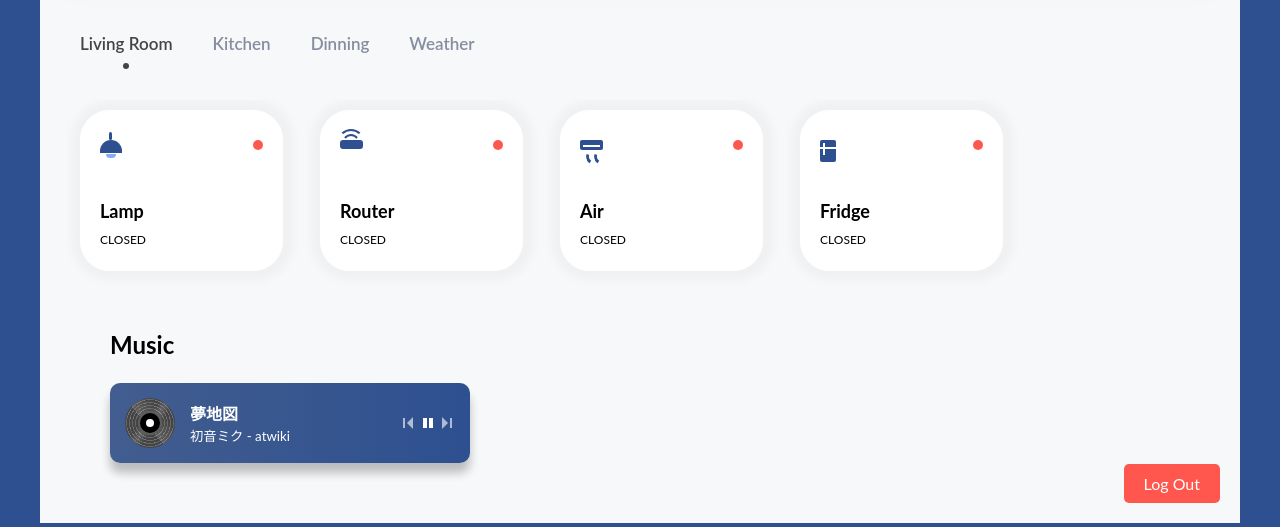
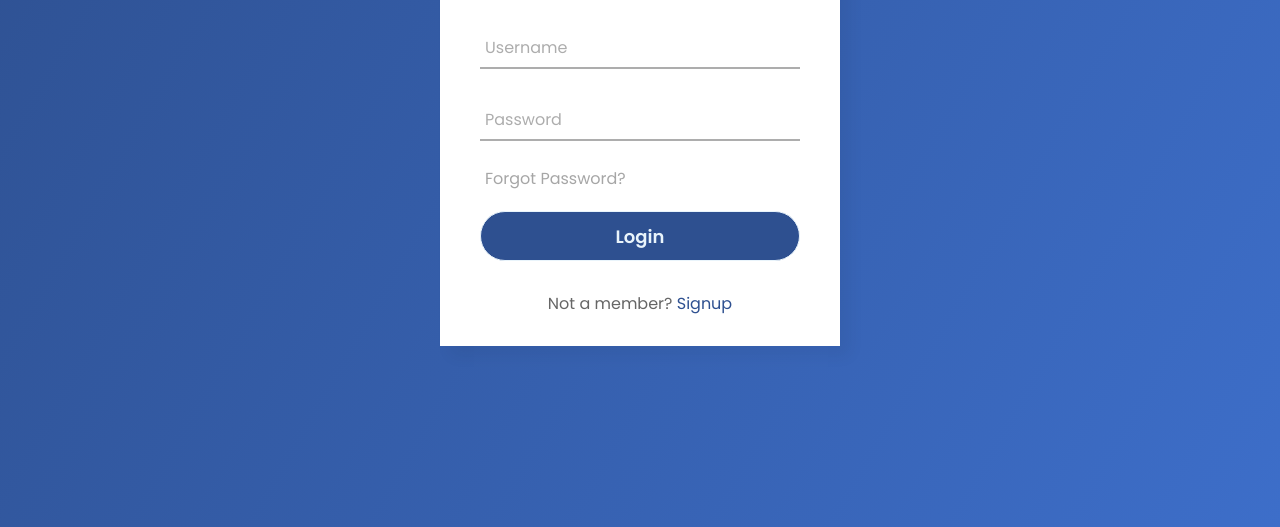
Before and after one commit to L1M1N4L/Smart-Home-FrontEnd, a plain HTML site: page index.html in a window 1280 px wide. Shown: the part 273-800 px from the top of the page. Drawn offline with Linux system fonts and the light colour scheme.

Commit message:
added login page and made some minor adjustments

```diff
--- a/index.html
+++ b/index.html
@@ -1,115 +1,31 @@
 <!DOCTYPE html>
-<html lang="en">
+<html lang="en" dir="ltr">
   <head>
-    <meta charset="UTF-8">
-    <meta name="viewport" content="width=device-width, initial-scale=1.0">
-    <title>Document</title>
-    <link rel="stylesheet" href="styles.css">
-    <script src="script.js"></script>
+    <meta charset="utf-8">
+    <title>Animated Login Form | CodingNepal</title>
+    <link rel="stylesheet" href="stylelogin.css">
   </head>
   <body>
-    <div class="dashboard">
-        <header>
-          <div class="f fe">
-            <div class="icon icon-w"></div>
-            <div class="heading">
-              <h5 class="date" id="date"></h5>
-              <h2 class="title">Cloudy</h2>
+    <div class="center">
+      <h1>Login</h1>
+      <form action="dashboard.html">
+        <div class="txt_field">
+          <input type="text" required>
+          <span></span>
+          <label>Username</label>
         </div>
+        <div class="txt_field">
+          <input type="password" required>
+          <span></span>
+          <label>Password</label>
         </div>
-
-          <div class="weather f">
-            <div>
-              <strong>26°<sup>C</sup></strong>
-              <p>Indoor Temp.</p>
+        <div class="pass">Forgot Password?</div>
+          <input type="submit" value="Login">
+        <div class="signup_link">
+          Not a member? <a href="#">Signup</a>
         </div>
-            <div>
-              <strong>48.2%</strong>
-              <p>Outdoor Humidity</p>
+      </form>
     </div>
-            <div>
-              <strong>52.99</strong>
-              <p>Indoor Temp.</p>
-            </div>
-          </div>
-        </header>
-        <section>
-        <!-- Category -->
-          <div class="category">
-            <ul>
-              <li><a href="#!" class="active">Living Room</a></li>
-              <li><a href="#!">Kitchen</a></li>
-              <li><a href="#!">Dinning</a></li>
-              <li><a href="#!">Weather</a></li>
-            </ul>
-          </div>
-        <!-- Appliances -->
-          <div class="appliances">
-
-            <div class="appliance">
-              <input type="checkbox" name="a" id="a">
-              <label for="a">
-                <i class="l"></i>
-                <strong>Lamp</strong>
-                <span data-o="opened" data-c="closed"></span>
-                <small></small>
-              </label>
-            </div>
-
-            <div class="appliance">
-              <input type="checkbox" name="a" id="b">
-              <label for="b">
-                <i class="r"></i>
-                <strong>Router</strong>
-                <span data-o="opened" data-c="closed"></span>
-                <small></small>
-              </label>
-            </div>
-
-            <div class="appliance">
-              <input type="checkbox" name="a" id="c">
-              <label for="c">
-                <i class="a"></i>
-                <strong>Air</strong>
-                <span data-o="opened" data-c="closed"></span>
-                <small></small>
-              </label>
-            </div>
-
-            <div class="appliance">
-              <input type="checkbox" name="a" id="d">
-              <label for="d">
-                <i class="f"></i>
-                <strong>Fridge</strong>
-                <span data-o="opened" data-c="closed"></span>
-                <small></small>
-              </label>
-            </div>
-
-            <div class="m-player">
-              <h2>Music</h2>
-              <br>
-              <div class="player">
-                <div class="disc"></div>
-                <div class="artist">
-                  <p>夢地図</p>
-                  <small>初音ミク - atwiki</small>
-
-                </div>
-                <div class="controls">
-                  <input type="checkbox" name="a" id="p">
-                  <label for="p">
-                    <div class="control"></div>
-                  </label>
-                </div>
-              </div>
-            </div>
-
-            <button class="logout-button">Log Out</button>
-          </div>
-        </section>
-      </div>
-
 
   </body>
 </html>
--- a/script.js
+++ b/script.js
@@ -45,3 +45,8 @@ document.addEventListener("DOMContentLoaded", function () {
         console.error("Element with id 'date' not found.");
     }
 });
+
+
+      function meowmeow() {
+        window.location.href="https://l1m1n4l.github.io/Smart-Home-FrontEnd/dashboard.html";
+      }
--- /dev/null
+++ b/stylelogin.css
@@ -0,0 +1,115 @@
+@import url('https://fonts.googleapis.com/css2?family=Noto+Sans:wght@700&family=Poppins:wght@400;500;600&display=swap');
+*{
+  margin: 0;
+  padding: 0;
+  box-sizing: border-box;
+  font-family: "Poppins", sans-serif;
+}
+body{
+  margin: 0;
+  padding: 0;
+  background: linear-gradient(120deg,#2e5090, #3d6ec9);
+  height: 100vh;
+  overflow: hidden;
+}
+.center{
+  position: absolute;
+  top: 50%;
+  left: 50%;
+  transform: translate(-50%, -50%);
+  width: 400px;
+  background: white;
+  border-radius: px;
+  box-shadow: 10px 10px 15px rgba(0,0,0,0.05);
+}
+.center h1{
+  text-align: center;
+  padding: 20px 0;
+  border-bottom: 1px solid silver;
+}
+.center form{
+  padding: 0 40px;
+  box-sizing: border-box;
+}
+form .txt_field{
+  position: relative;
+  border-bottom: 2px solid #adadad;
+  margin: 30px 0;
+}
+.txt_field input{
+  width: 100%;
+  padding: 0 5px;
+  height: 40px;
+  font-size: 16px;
+  border: none;
+  background: none;
+  outline: none;
+}
+.txt_field label{
+  position: absolute;
+  top: 50%;
+  left: 5px;
+  color: #adadad;
+  transform: translateY(-50%);
+  font-size: 16px;
+  pointer-events: none;
+  transition: .5s;
+}
+.txt_field span::before{
+  content: '';
+  position: absolute;
+  top: 40px;
+  left: 0;
+  width: 0%;
+  height: 2px;
+  background: #2e5090;
+  transition: .5s;
+}
+.txt_field input:focus ~ label,
+.txt_field input:valid ~ label{
+  top: -5px;
+  color: #2691d9;
+}
+.txt_field input:focus ~ span::before,
+.txt_field input:valid ~ span::before{
+  width: 100%;
+}
+.pass{
+  margin: -5px 0 20px 5px;
+  color: #a6a6a6;
+  cursor: pointer;
+}
+.pass:hover{
+  text-decoration: underline;
+}
+input[type="submit"]{
+  width: 100%;
+  height: 50px;
+  border: 1px solid;
+  background: #2e5090;
+  border-radius: 25px;
+  font-size: 18px;
+  color: #e9f4fb;
+  font-weight: 700;
+  cursor: pointer;
+  outline: none;
+}
+input[type="submit"]:hover{
+  border-color: #2e5090;
+  transition: .2s;
+  background-color: #153166;
+
+}
+.signup_link{
+  margin: 30px 0;
+  text-align: center;
+  font-size: 16px;
+  color: #666666;
+}
+.signup_link a{
+  color: #2e5090;
+  text-decoration: none;
+}
+.signup_link a:hover{
+  text-decoration: underline;
+}
--- a/styles.css
+++ b/styles.css
@@ -480,9 +480,8 @@
     border-width: 0;
   }
   .logout-button {
-    display: inline-block;
     padding: 10px 20px;
-    margin: auto;
+    margin-left: 125px;
     background-color: #ff574e;
     color: white;
     border: none;
```
Also changed, not shown: dashboard.html (added, +116 -0 lines), 1 other file. Lines whose indentation alone changed are shown as unchanged.
